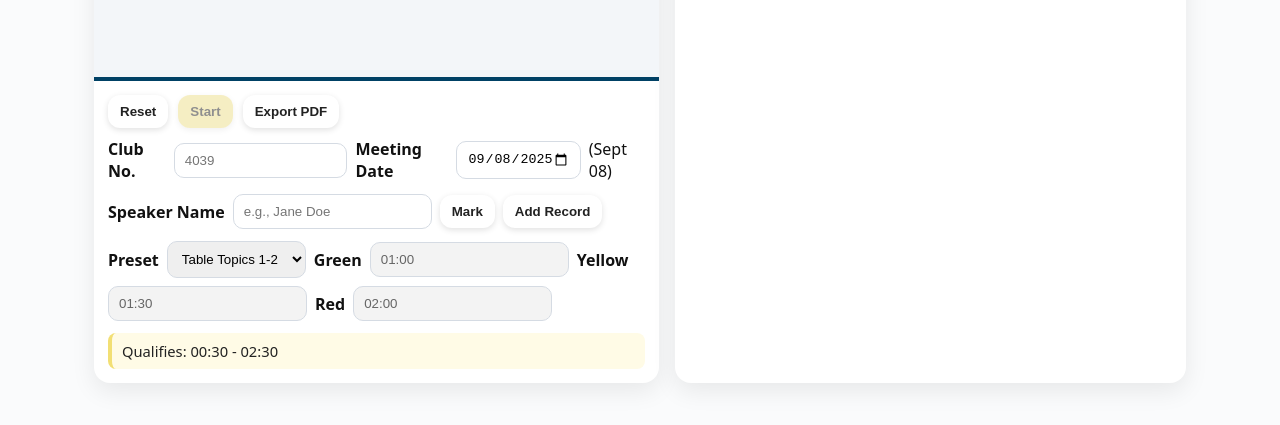
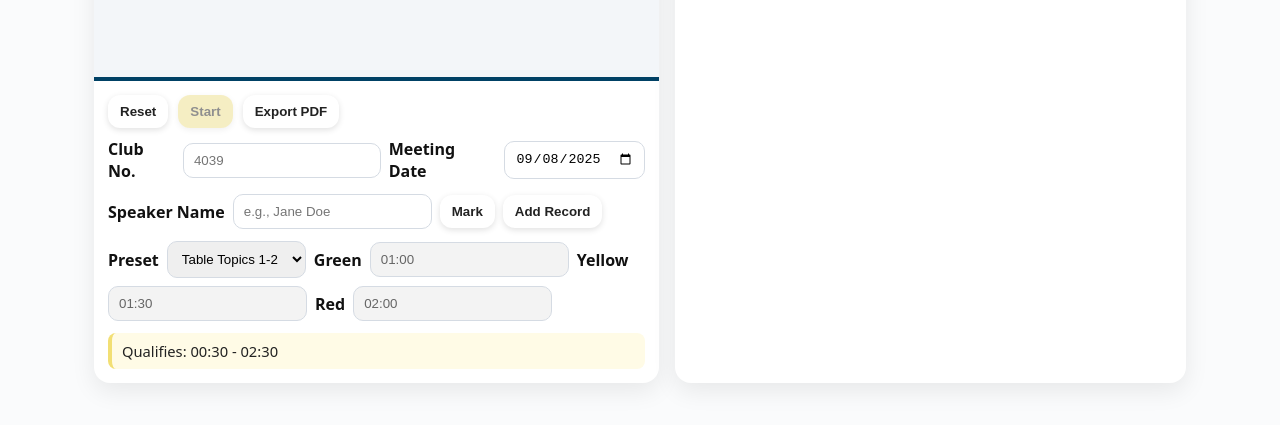
Before and after one commit to Bond7010/Toastmasters_Timer_FTH_Ready, a plain HTML site: page index.html in a window 1280 px wide. Shown: the part 359-784 px from the top of the page. Drawn offline with Linux system fonts and the light colour scheme.

Commit message:
Update index.html

```diff
--- a/index.html
+++ b/index.html
@@ -109,7 +109,6 @@
 
               <label for="meetingDate">Meeting Date</label>
               <input id="meetingDate" type="date" title="Pick meeting date"/>
-              <span class="hint" id="dateHint"></span>
             </div>
           </div>
 
@@ -172,7 +171,7 @@
   // New elements for club number and meeting date inputs and print meta
   const clubNoEl = document.getElementById('clubNo');
   const dateEl   = document.getElementById('meetingDate');
-  const dateHint = document.getElementById('dateHint');
+  // dateHint element was removed (no hint text)
   const pClub    = document.getElementById('pClub');
   const pDate    = document.getElementById('pDate');
 
@@ -383,15 +382,10 @@
     clubNoEl.value = digits;
     savePrefs();
   });
-  // Meeting date: initialize, hint update, auto open picker on focus
+  // Meeting date: initialize to today's date if empty, open picker on focus
   if(!dateEl.value){ dateEl.value = todayISO(); }
-  function updateDateHint(){
-    const hint = fmtShort(dateEl.value);
-    dateHint.textContent = hint ? '(' + hint + ')' : '';
-  }
-  dateEl.addEventListener('change', () => { updateDateHint(); savePrefs(); });
+  dateEl.addEventListener('change', () => { savePrefs(); });
   dateEl.addEventListener('focus', () => { try{ if(dateEl.showPicker) dateEl.showPicker(); }catch(e){} });
-  updateDateHint();
 
   function isTypingTarget(ev){
     const t = ev.target;
```
